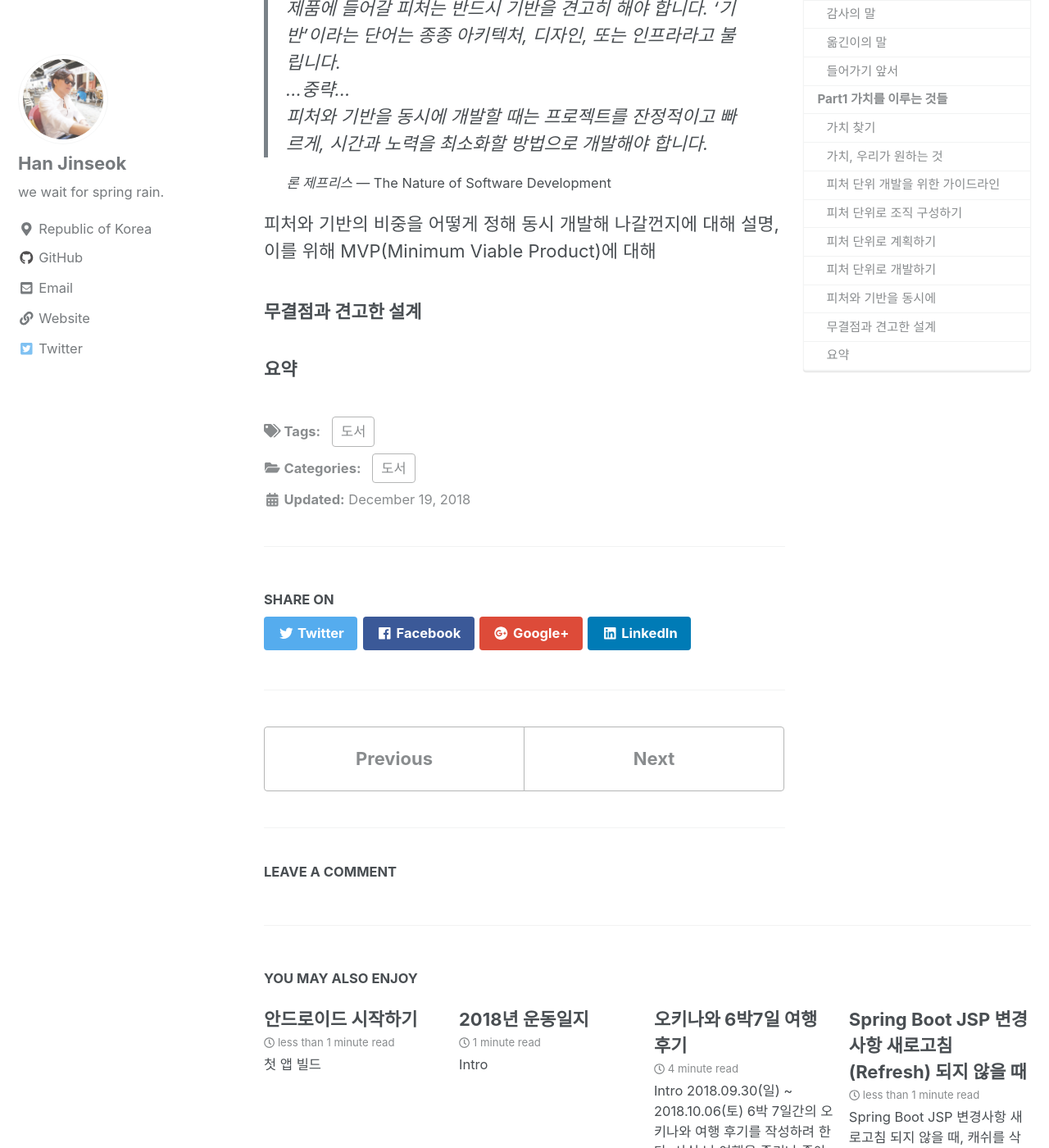
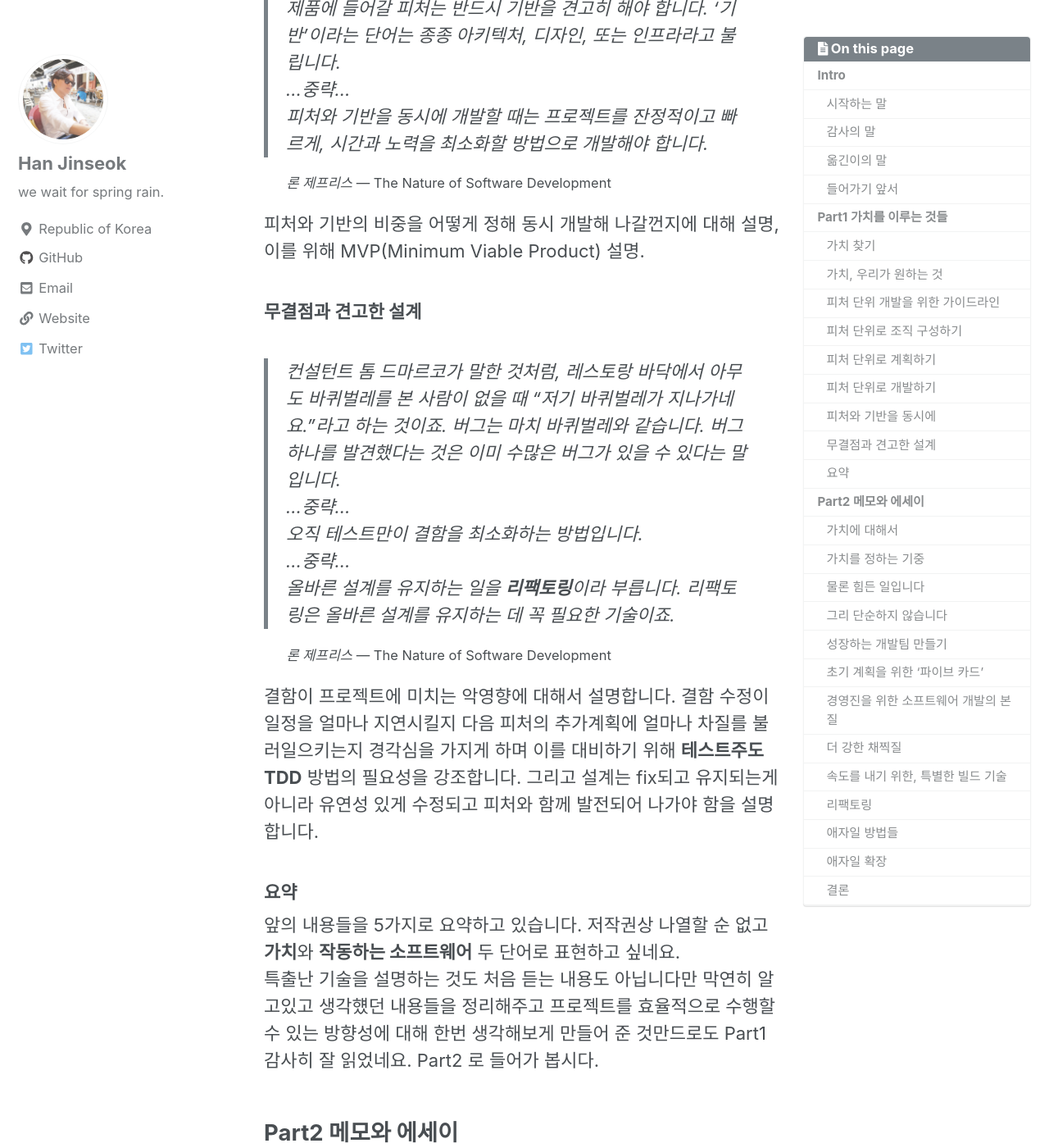
Before and after one commit to moregorenine/moregorenine.github.io, a Jekyll site: the page built from _posts/book/2018-12-19-The-Nature-of-Software-Development.md, in a window 1280 px wide and 1400 px high, scrolled down 4452 px. Shown: the whole window at 82% size. Built offline with Jekyll 4.4.1, drawn with Linux system fonts in a browser that asks for light colours; nearby versions of some CDN libraries; comment, search, counter and statistics services are not loaded; a style sheet for code colours, icons or effects is not loaded; some of the changed text lies outside the part shown.

Commit message:
Update 2018-12-19-The-Nature-of-Software-Development.md

```diff
--- a/_posts/book/2018-12-19-The-Nature-of-Software-Development.md
+++ b/_posts/book/2018-12-19-The-Nature-of-Software-Development.md
@@ -114,8 +114,39 @@ toc_sticky: true
 <cite>론 제프리스</cite> --- The Nature of Software Development
 {: .small}
 
-피처와 기반의 비중을 어떻게 정해 동시 개발해 나갈껀지에 대해 설명, 이를 위해 MVP(Minimum Viable Product)에 대해
+피처와 기반의 비중을 어떻게 정해 동시 개발해 나갈껀지에 대해 설명, 이를 위해 MVP(Minimum Viable Product) 설명.
 
 ### 무결점과 견고한 설계
 
+> 컨설턴트 톰 드마르코가 말한 것처럼, 레스토랑 바닥에서 아무도 바퀴벌레를 본 사람이 없을 때 <q>저기 바퀴벌레가 지나가네요.</q>라고 하는 것이죠. 버그는 마치 바퀴벌레와 같습니다. 버그 하나를 발견했다는 것은 이미 수많은 버그가 있을 수 있다는 말입니다.<br>
+&#8230;중략&#8230;<br>
+오직 테스트만이 결함을 최소화하는 방법입니다.<br>
+&#8230;중략&#8230;<br>
+올바른 설계를 유지하는 일을 **리팩토링**이라 부릅니다. 리팩토링은 올바른 설계를 유지하는 데 꼭 필요한 기술이죠.
+
+<cite>론 제프리스</cite> --- The Nature of Software Development
+{: .small}
+
+결함이 프로젝트에 미치는 악영향에 대해서 설명합니다. 결함 수정이 일정을 얼마나 지연시킬지 다음 피처의 추가계획에 얼마나 차질를 불러일으키는지 경각심을 가지게 하며 이를 대비하기 위해 **테스트주도 TDD** 방법의 필요성을 강조합니다. 그리고 설계는 fix되고 유지되는게 아니라 유연성 있게 수정되고 피처와 함께 발전되어 나가야 함을 설명합니다.
+
 ### 요약
+
+앞의 내용들을 5가지로 요약하고 있습니다. 저작권상 나열할 순 없고 **가치**와 **작동하는 소프트웨어** 두 단어로 표현하고 싶네요.
+특출난 기술을 설명하는 것도 처음 듣는 내용도 아닙니다만 막연히 알고있고 생각헀던 내용들을 정리해주고 프로젝트를 효율적으로 수행할 수 있는 방향성에 대해 한번 생각해보게 만들어 준 것만드로도 Part1 감사히 잘 읽었네요. Part2 로 들어가 봅시다.
+
+## Part2 메모와 에세이
+
+### 가치에 대해서
+
+### 가치를 정하는 기중
+### 물론 힘든 일입니다
+### 그리 단순하지 않습니다
+### 성장하는 개발팀 만들기
+### 초기 계획을 위한 '파이브 카드'
+### 경영진을 위한 소프트웨어 개발의 본질
+### 더 강한 채찍질
+### 속도를 내기 위한, 특별한 빌드 기술
+### 리팩토링
+### 애자일 방법들
+### 애자일 확장
+### 결론
```
